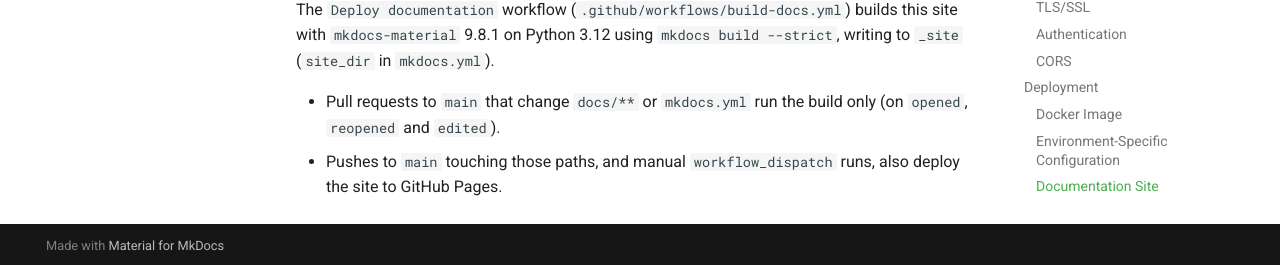
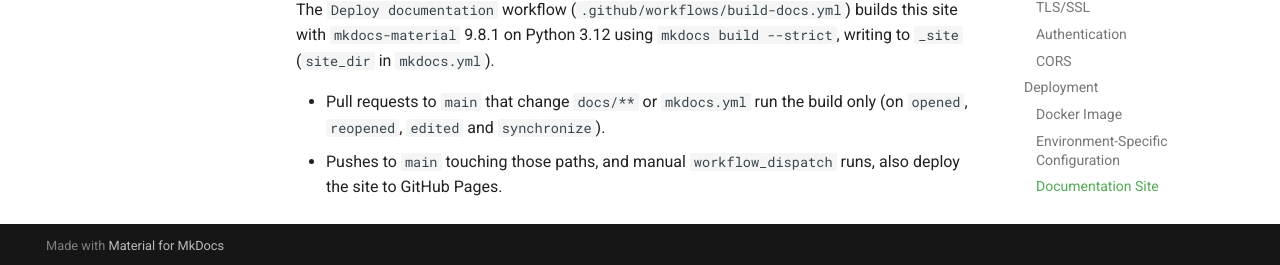
Before and after one commit to DEFRA/trade-imports-fish-be, an MkDocs documentation site: the page built from docs/architecture.md, in a window 1280 px wide and 900 px high, scrolled down 5345 px. Shown: the part 632-897 px from the top of the window. Built offline with MkDocs 1.6.1 and Material for MkDocs 9.7.7, drawn with Linux system fonts in a browser that asks for light colours.

Commit message:
Add explanatory comment and trigger build-docs on PR synchronization

```diff
--- a/docs/architecture.md
+++ b/docs/architecture.md
@@ -239,5 +239,5 @@ Activate profiles via `SPRING_PROFILES_ACTIVE` (comma-separated: `local,test`).
 
 The `Deploy documentation` workflow (`.github/workflows/build-docs.yml`) builds this site with `mkdocs-material` 9.8.1 on Python 3.12 using `mkdocs build --strict`, writing to `_site` (`site_dir` in `mkdocs.yml`).
 
-- Pull requests to `main` that change `docs/**` or `mkdocs.yml` run the build only (on `opened`, `reopened` and `edited`).
+- Pull requests to `main` that change `docs/**` or `mkdocs.yml` run the build only (on `opened`, `reopened`, `edited` and `synchronize`).
 - Pushes to `main` touching those paths, and manual `workflow_dispatch` runs, also deploy the site to GitHub Pages.
```
Also changed, not shown: 2 other files.
